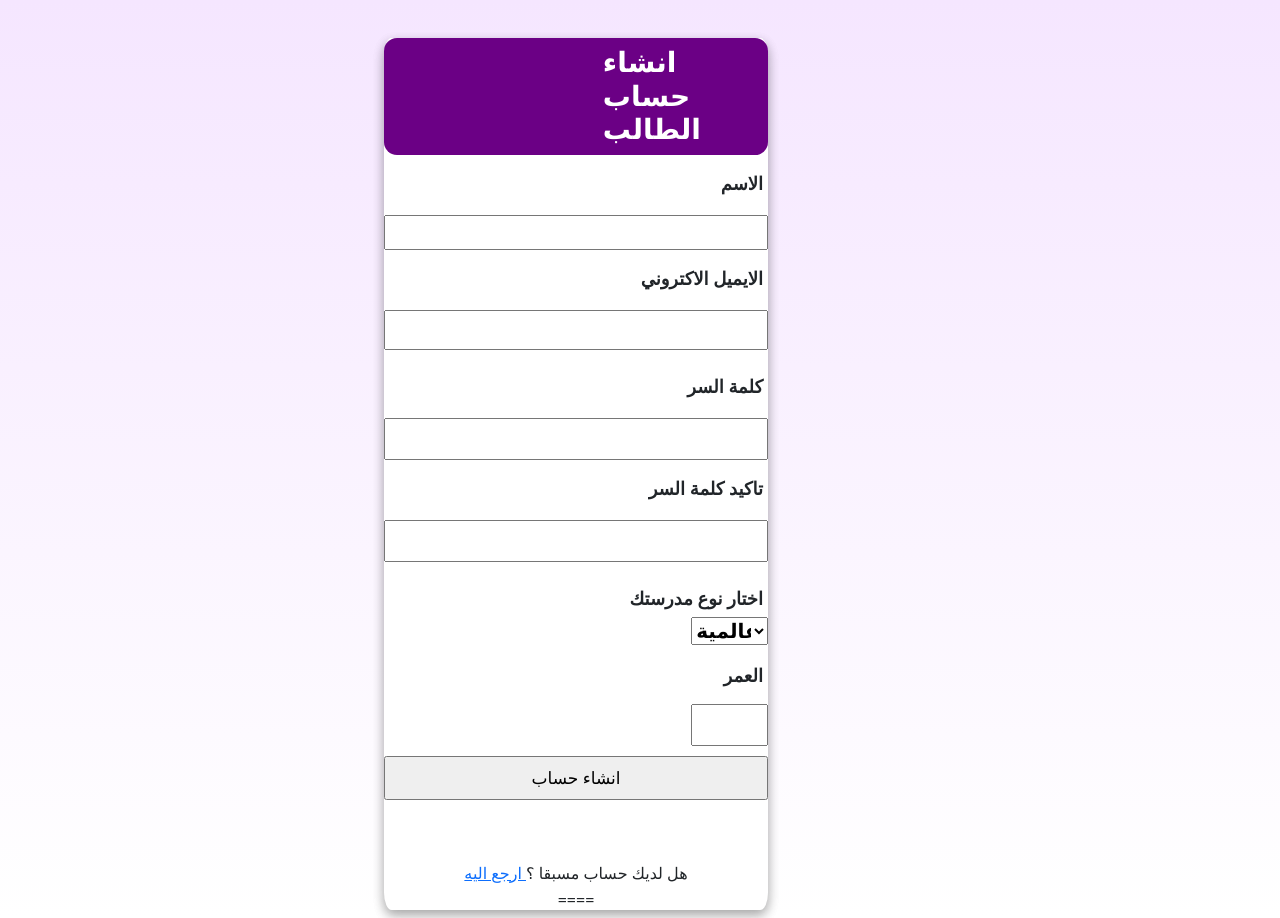
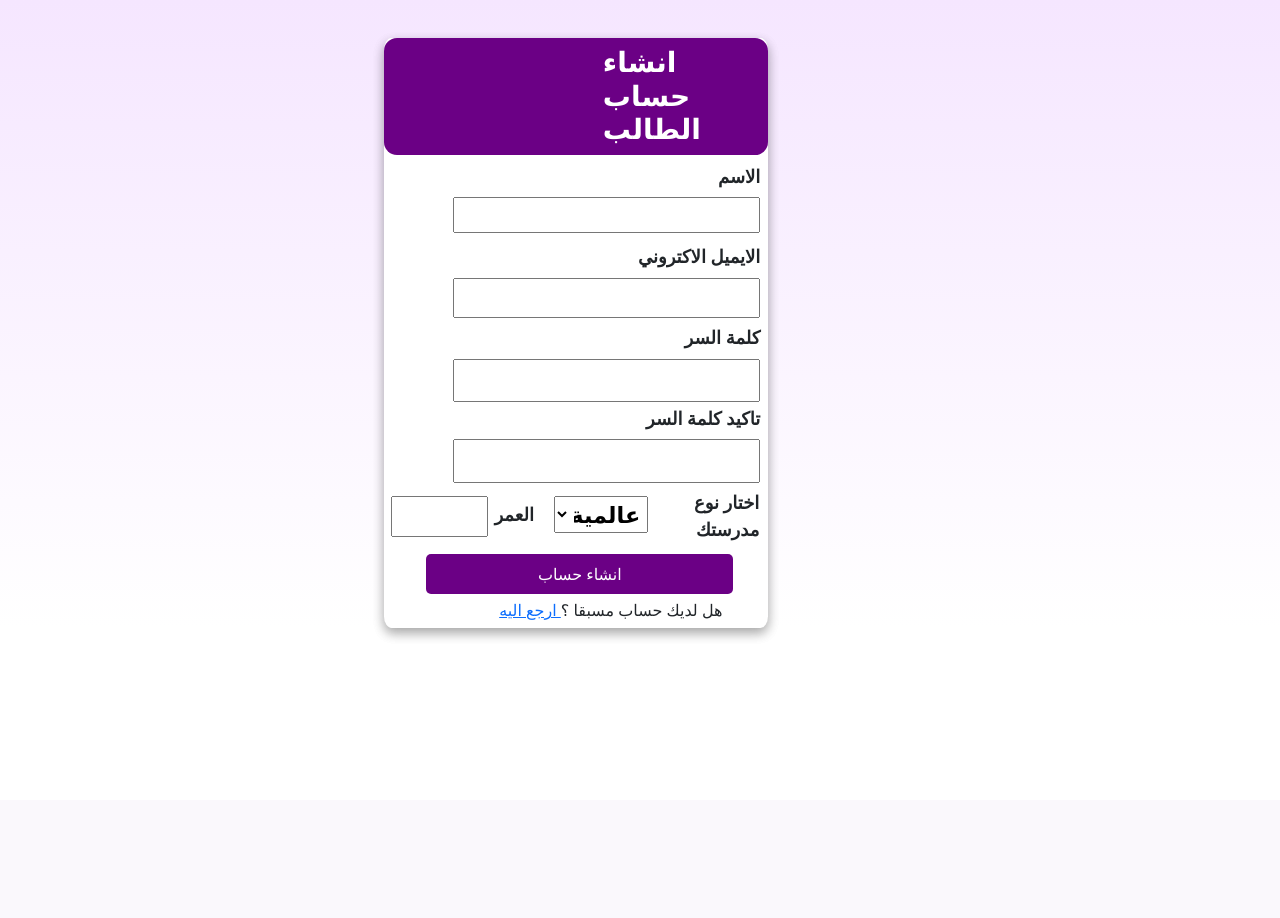
Before and after one commit to kasdo770/AskMe, a Flask app: page /register/std in a window 1280 px wide. After the commit the page ends 639 px from the top, so only its background shows below. Run offline with Flask 2, Linux system fonts and the light colour scheme; some libraries are stand-ins or nearby versions.

Commit message:
register done

```diff
--- a/website/templates/Student_register.html
+++ b/website/templates/Student_register.html
@@ -5,85 +5,73 @@
 {%endblock%}
 {%block body%}
 <style>
+     .age-school-flex{
+          display: flex;
+          float:right;
+          margin-right:15%;
+          align-items: center;
+          text-align:right;
+     }
      body{
           background-repeat: no-repeat;
      }
      form label{
           display: flex;
-          margin-top: 15px;
+          margin-top: 14%;
           font-size: 18px;
           justify-content: flex-end;
           align-items: flex-end;
-          margin-bottom: 5px;
-          margin-right: 5px;
+          margin-bottom: 1%;
+          margin-right: 2%;
      }
      form input{
-          width: 100%;
-          padding:7px;
-          margin-top: 10px;
+          float:right;
+          width: 80%;
+          padding:2%;
+          margin-top: 1%;
+          margin-right:2%;
      }
      /*-----------------------------------School------------------------------*/
      .school-text{
+          margin-top:2%;
           font-weight: bold;
+          float: right;
+          margin-right: -15%;
      }
      .school-input-text{
-          width: 20%;
-          float: right;
+          width: 40%;
+          padding:1%;
           font-weight: bold;
           font-family:'Lucida Sans', 'Lucida Sans Regular', 'Lucida Grande', 'Lucida Sans Unicode', 'Geneva', Verdana, sans-serif;
-          font-size: 20px;
+          font-size: 140%;
+          margin-right:5%;
           text-align: right;
      }
      /*-----------------------------------Age------------------------------*/
      .age-text{
-          margin-top: 50px;
+          margin-right:6%;
+          margin-top: 2%;
           font-weight: bold;
-          margin-bottom: 5px;
+          margin-bottom: 2%;
      }
      .age-input-text{
-          width: 20%;
+          width: 40%;
           text-align: right;
-          float: right;
+          margin-left:2%;
      }
      /*-----------------------------------Submit------------------------------*/
      .submit{
-          font-size: 17px;
+          font-size: 100%;
      }
-     .signup-container{
+     .have-acc{
           display: flex;
+          margin-top: 4%;
+          width: fit-content;
+          margin-left: 30%;
+          align-items: flex-start;
+          justify-content: flex-start;
      }
-     @media screen and (max-width: 930px) {
-           .signup-container{
-               display: flex;
-               width: 100%;
-               height:100%;
-           }
-            .signup-box{
-                width: 60%;
-                height: 100%;
-                margin-top: 15%;
-            }
-            form div{
-                padding:fit-content;
-            }
 
-        }
-        @media screen and (min-width:930px) {
-            body{
-                height: 50%;
-            }
-            .signup-container{
-                display: flex;
-                width: 100%;
-            }
-            .signup-box{
-                margin-top: 15%;
-                margin-bottom:20%;
-                width: 40%;
-                height:fit-content;
-            }
-
-        }
 </style>
 <form class = "register-form" method="POST">
      {{ form.hidden_tag() }}
@@ -94,34 +82,33 @@
           </div>
           <div class="input-container">
                <div class="mb-3">
-                    {{form.username.label( class = "name-text mb-2")}}
+                    {{form.username.label( class = "name-text")}}
                     {{form.username(dir = "rtl", class="name-input-text")}}
                     <div class="email-flex">
-                         {{form.email.label(class = "email-text mb-2")}}
-                         {{form.email(class = "email-input-text mb-2")}}
+                         {{form.email.label(class = "email-text ")}}
+                         {{form.email(class = "email-input-text")}}
                     </div>
-                    {{form.password1.label(class = "pass1-text mb-2")}}
+                    {{form.password1.label(class = "pass1-text")}}
                     {{form.password1(dir = "rtl" , class="pass1-input-text")}}
 
-                    {{form.password2.label(class = "pass2-text mb-2")}}
-                    {{form.password2(dir = "rtl" ,class = "pass2-input-text mb-2")}}
+                    {{form.password2.label(class = "pass2-text")}}
+                    {{form.password2(dir = "rtl" ,class = "pass2-input-text")}}
+                    <div dir="rtl", class="age-school-flex">
+                         {{form.schooltype.label(class = " school-text")}}
+                         {{form.schooltype(class = "school-input-text")}}
 
-                    {{form.schooltype.label(class = " school-text")}}
-                    {{form.schooltype(class = "school-input-text")}}
-
-                    {{form.age.label(class = "age-text")}}
-                    {{form.age(class = "age-input-text")}}
-
+                         {{form.age.label(class = "age-text")}}
+                         {{form.age(class = "age-input-text")}}
+                    </div>
                     {{form.submit(class = "submit button")}}
                </div>
           </div>
 
-
+          <div>
                <br></br>
-               <div align = "center" class="checkbox down-signup">
+               <div align = "center" class="checkbox down-signup have-acc">
                <h6> هل لديك حساب مسبقا ؟<a href = {{url_for("LoginPage")}}> ارجع اليه</a></h6>
-               <h6> ====</h6>
                </div>
-
+          </div>
 </form>
 {%endblock%}
--- a/website/templates/register_base.html
+++ b/website/templates/register_base.html
@@ -68,6 +68,7 @@
         }
         .name-text{
             font-weight: bold;
+            margin-top:1%;
         }
         /*-------------------------------------------Email----------------------*/
         .email-input-text{
@@ -94,20 +95,22 @@
         }
         @media screen and (max-width: 930px) {
            .signup-container{
+               margin:0;
                display: flex;
+               height:100vh;
                width: 100%;
-               height:100%;
            }
-            .signup-box{
-                width: 40%;
-                height: 100%;
-                margin-top: 15%;
+            .sign-up-box{
+                margin:0;
+                height: fit-content;
+                width: 100%;
             }
             form div{
                 padding:fit-content;
             }
 
         }
+
         @media screen and (min-width:930px) {
             body{
                 height: 100%;
@@ -117,13 +120,33 @@
                 width: 100%;
             }
             .signup-box{
-                margin-top: 15%;
-                margin-bottom:20%;
+                margin-left: 0;
+                margin-top: 0;
+                margin-bottom: 0;
+                margin-right: 0;
+                min-width: 100%;
                 width: 40%;
-                height:fit-content;
             }
 
         }
+        .button {
+               background-color: var(--button-color);
+               border: none;
+               color: white;
+               padding: 2% 2%;
+               text-align: center;
+               text-decoration: none;
+               font-size: 100%;
+               margin: 2% 9%;
+               border-radius: 5px;
+               cursor: pointer;
+          }
+          .button:hover{
+               background-color: var(--button-color-hover);
+          }
+          .button:active {
+               background-color: var(--button-color-active);
+            }
     </style>
 
 </body>
```
Also changed, not shown: website/templates/Teacher_register.html (+23 -39 lines).
